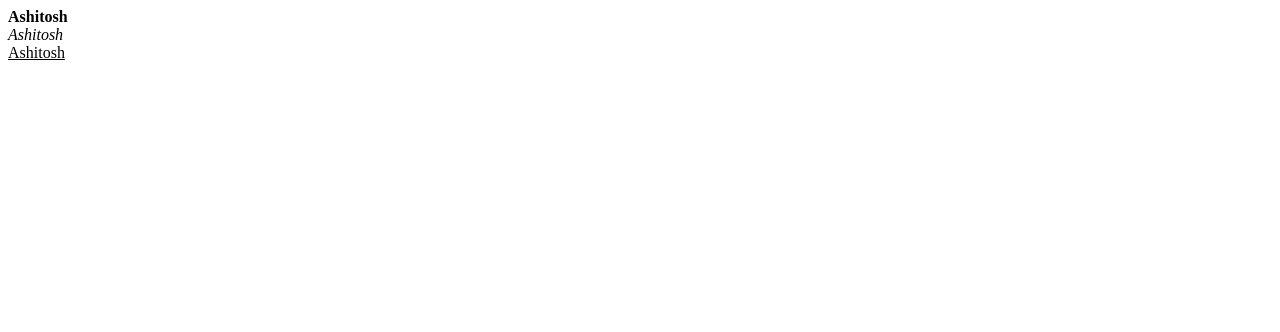
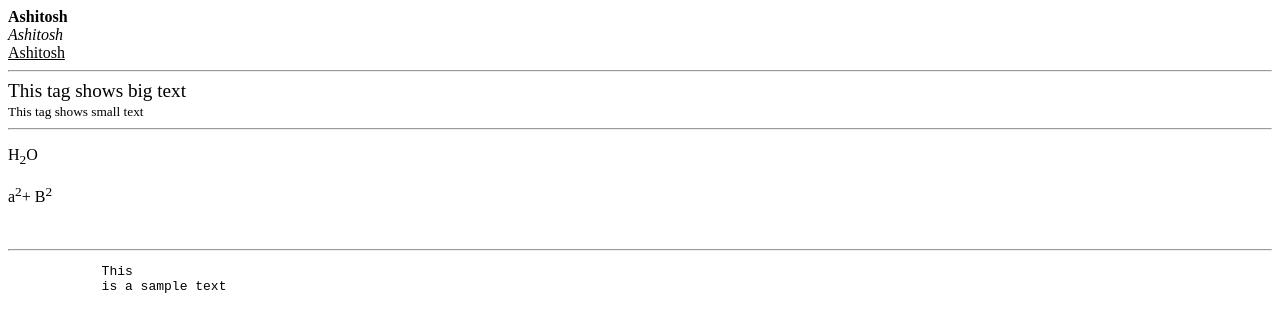
Before and after one commit to Ashitosh2727/Web-development, a plain HTML site: page text_tag.html in a window 1280 px wide. Drawn offline with Linux system fonts and the light colour scheme.

```diff
--- a/text_tag.html
+++ b/text_tag.html
@@ -14,5 +14,22 @@
       <br>
       <!-- Undeline tag used for to add underline text -->
        <u>Ashitosh</u>
+       <br>
+       <hr>
+       <!-- Big and small tag used for display big and small tag on our page -->
+        <big>This tag shows big text</big>
+        <br>
+        <small>This tag shows small text</small>
+        <hr>
+        <!-- Subscript and Superscript tag -->
+        <p>H<sub>2</sub>O</p>
+        <p>a<Sup>2</Sup>+ B<sup>2</sup></p>
+        <br>
+        <hr>
+        <!-- Pre tag is used for display text as it is (without ignoring spaces and lines)  -->
+         <pre>
+            This
+            is a sample text
+         </pre>
 </body>
 </html>
```
Also changed, not shown: anchor_image.html (+2 -1 lines), semantics_tag.html (+0 -5 lines).
